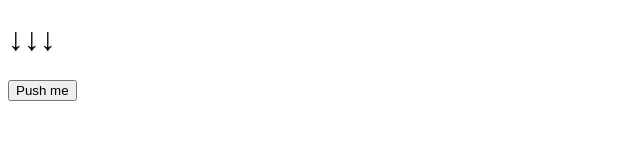
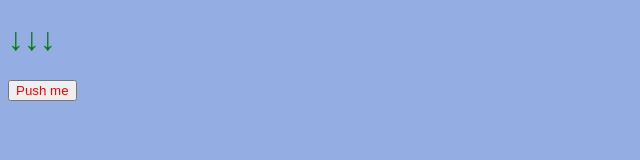
Before and after one commit to jonathankeuls/monday40, a plain HTML site: page index.html in a window 1280 px wide. Shown: the whole page, without its empty margins (0-640 px from the left). Drawn offline with Linux system fonts and the light colour scheme.

Commit message:
lagt till css och bytt färger

```diff
--- /dev/null
+++ b/index.css
@@ -0,0 +1,11 @@
+body {
+    background-color: rgba(100, 137, 216, 0.685)
+}
+
+h1 {
+    color: green
+}
+
+button{
+    color: red
+}
--- a/index.html
+++ b/index.html
@@ -4,6 +4,8 @@
 
 <head>
     <title>A button</title>
+
+    <link rel="stylesheet" href="index.css">
 </head>
 
 <body>
@@ -13,6 +15,8 @@
   <button id="theButton">Push me</button>
 
   <script src="script.js"></script>
+
+
 </body>
 
 
```
